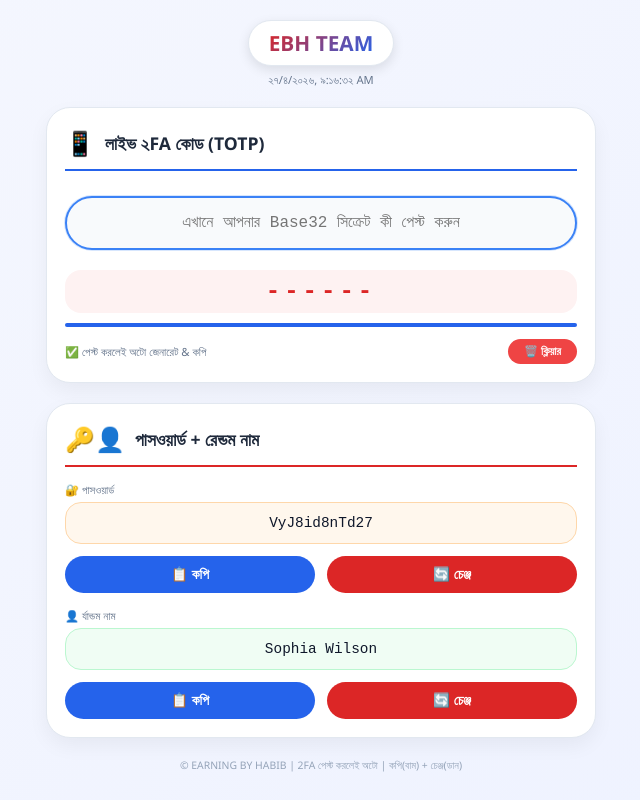
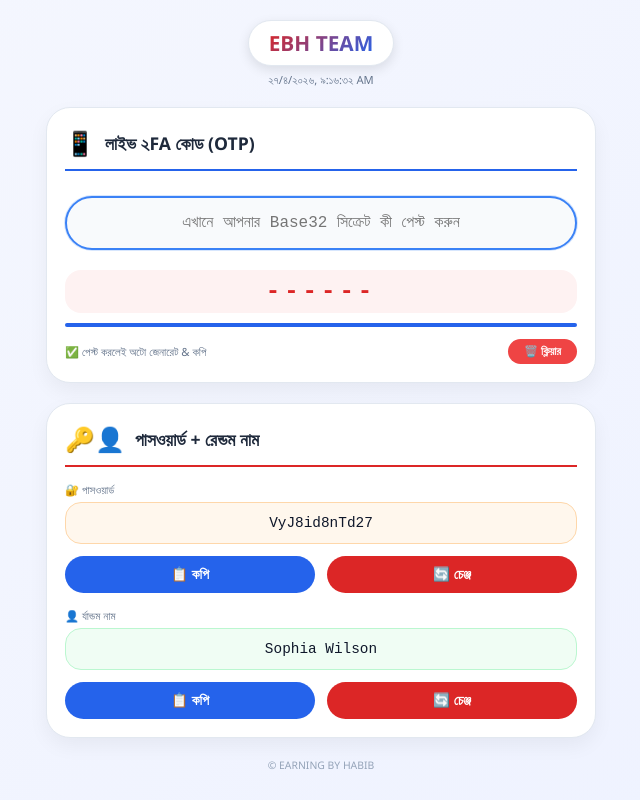
Before and after one commit to EBH-TEAM/Name, a plain HTML site: page index.html in a window 1280 px wide. Shown: the whole page, without its empty margins (319-959 px from the left). Drawn offline with nearby package versions, Linux system fonts and the light colour scheme.

Commit message:
Update index.html

```diff
--- a/index.html
+++ b/index.html
@@ -249,7 +249,7 @@
     <div class="card card-2fa">
         <div class="card-header">
             <span class="icon">📱</span>
-            <h3>লাইভ ২FA কোড (TOTP)</h3>
+            <h3>লাইভ ২FA কোড (OTP)</h3>
         </div>
         <input type="text" class="fa-input" id="twofaKey" placeholder="এখানে আপনার Base32 সিক্রেট কী পেস্ট করুন" autocomplete="off">
         <div class="otp-code" id="otpDisplay">------</div>
@@ -284,7 +284,7 @@
         </div>
     </div>
 
-    <footer>© EARNING BY HABIB | 2FA পেস্ট করলেই অটো | কপি(বাম) + চেঞ্জ(ডান)</footer>
+    <footer>© EARNING BY HABIB</footer>
 </div>
 
 <script src="https://cdnjs.cloudflare.com/ajax/libs/crypto-js/4.1.1/crypto-js.min.js"></script>
```
